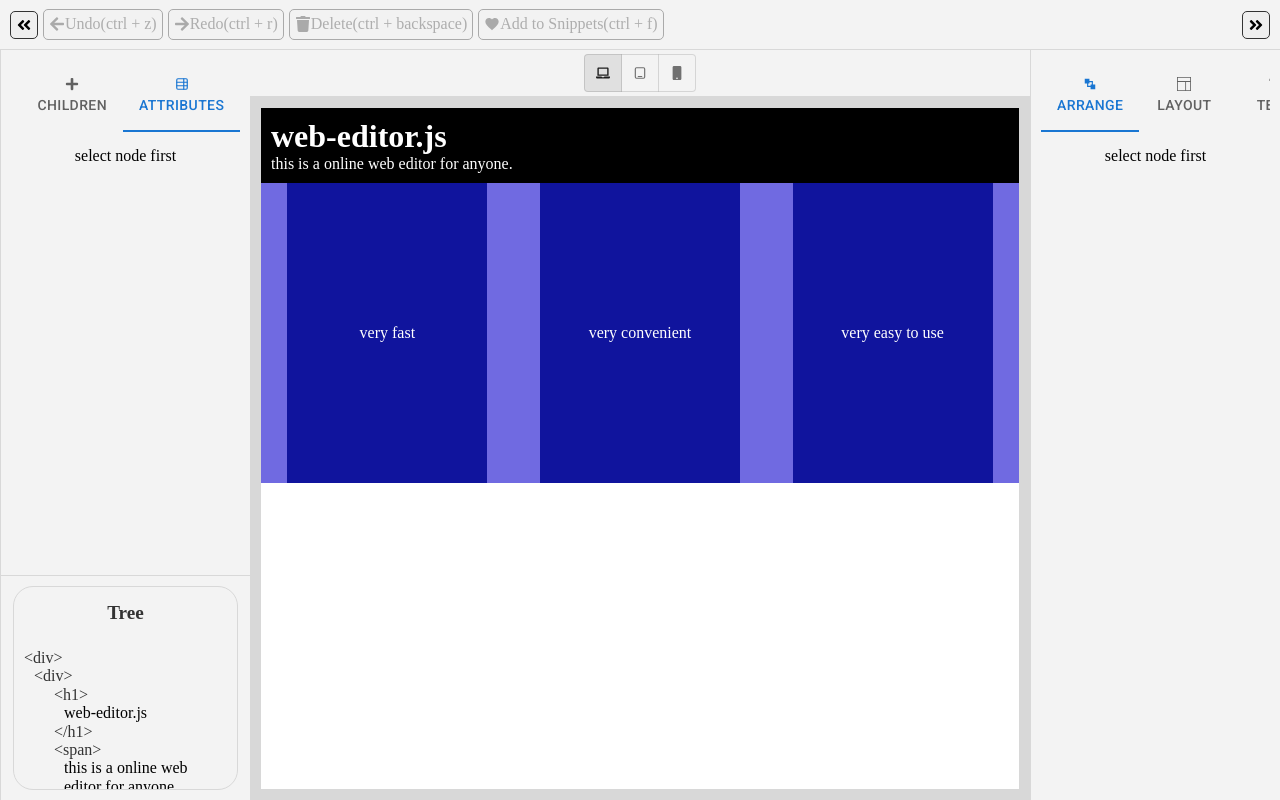
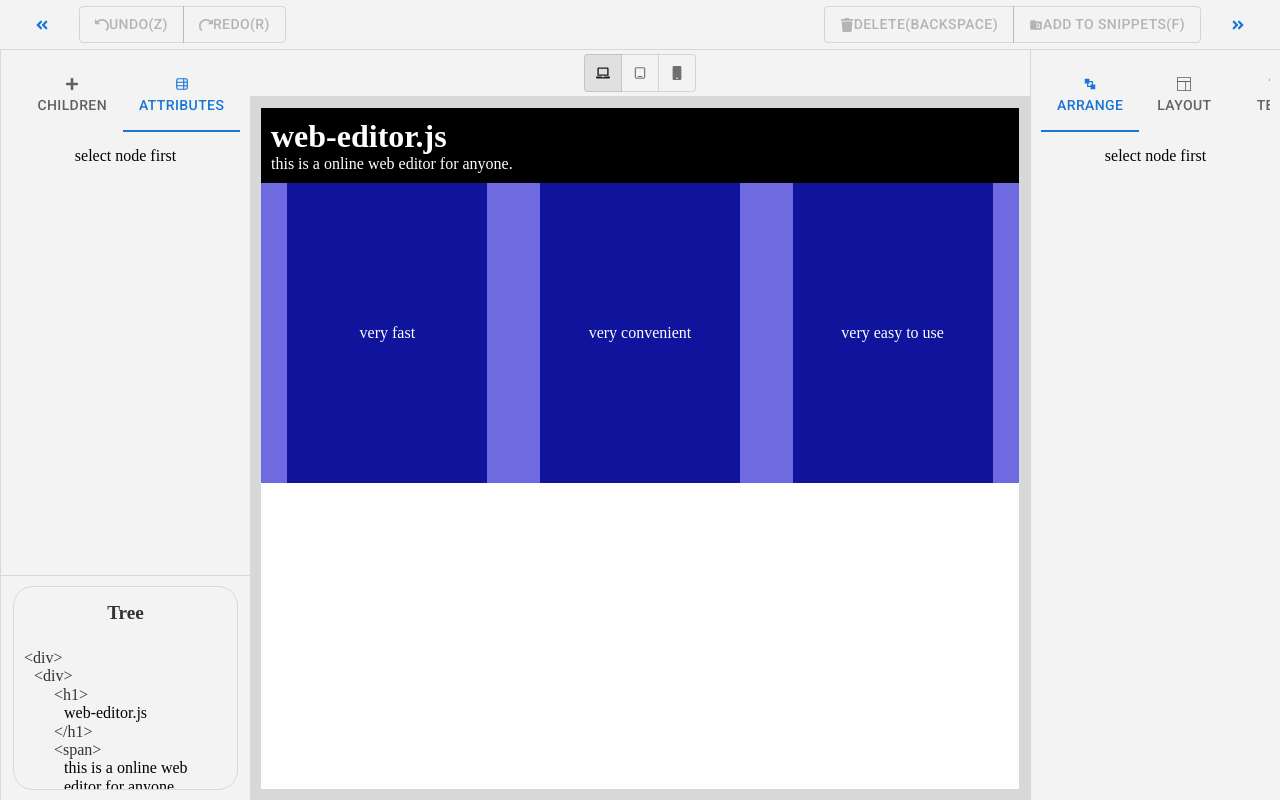
Before and after one commit to jasonlinkai/web-editor, a React (Create React App) app: page / in a window 1280 px wide. Built offline with nearby package versions, Linux system fonts and the light colour scheme; no server answers.

Commit message:
update: action bar

```diff
--- a/src/WebEditor/components/ActionBar/index.tsx
+++ b/src/WebEditor/components/ActionBar/index.tsx
@@ -1,18 +1,12 @@
 import styles from "./ActionBar.module.scss";
 import { useCallback, useEffect } from "react";
 import { observer } from "mobx-react-lite";
-import {
-  FaAngleDoubleLeft,
-  FaAngleDoubleRight,
-  FaArrowLeft,
-  FaArrowRight,
-  FaTrash,
-} from "react-icons/fa";
-import {
-  MdFavorite
-} from "react-icons/md"
+import { FaAngleDoubleLeft, FaAngleDoubleRight, FaTrash } from "react-icons/fa";
+import { MdSnippetFolder } from "react-icons/md";
+import { ImRedo, ImUndo } from "react-icons/im";
+import ButtonGroup from "@mui/material/ButtonGroup";
+import Button from "@mui/material/Button";
 import { useStores } from "../../../mobx/useMobxStateTreeStores";
-import ActionButton from "../../components/ActionButton";
 
 export const actionBarHeight = 50;
 
@@ -78,7 +72,12 @@ const ActionBar: React.FC = observer(() => {
       window.removeEventListener("keyup", onShortCutRedo);
       window.removeEventListener("keyup", onShortCutAddToSnippets);
     };
-  }, [onShortCutDelete, onShortCutUndo, onShortCutRedo, onShortCutAddToSnippets]);
+  }, [
+    onShortCutDelete,
+    onShortCutUndo,
+    onShortCutRedo,
+    onShortCutAddToSnippets,
+  ]);
 
   return (
     <div
@@ -86,7 +85,7 @@ const ActionBar: React.FC = observer(() => {
       style={{ height: `${actionBarHeight}px` }}
     >
       <div className={styles.actionBarLeftArea}>
-        <ActionButton
+        <Button
           onClick={() => {
             setIsLeftDrawerOpen(!isLeftDrawerOpen);
           }}
@@ -100,24 +99,21 @@ const ActionBar: React.FC = observer(() => {
               }}
             />
           )}
-        </ActionButton>
-        <ActionButton
-          IconComponent={FaArrowLeft}
-          isDisable={!canUndo}
-          onClick={canUndo ? undoAst : undefined}
-        >
-          Undo(ctrl + z)
-        </ActionButton>
-        <ActionButton
-          IconComponent={FaArrowRight}
-          isDisable={!canRedo}
-          onClick={canRedo ? redoAst : undefined}
-        >
-          Redo(ctrl + r)
-        </ActionButton>
-        <ActionButton
-          IconComponent={FaTrash}
-          isDisable={!selectedAstNode?.isSelfCanBeDeleted}
+        </Button>
+        <ButtonGroup>
+          <Button disabled={!canUndo} onClick={canUndo ? undoAst : undefined}>
+            <ImUndo></ImUndo>
+            Undo(z)
+          </Button>
+          <Button disabled={!canRedo} onClick={canRedo ? redoAst : undefined}>
+            <ImRedo></ImRedo>Redo(r)
+          </Button>
+        </ButtonGroup>
+      </div>
+      <div className={styles.actionBarRightArea}>
+        <ButtonGroup>
+          <Button
+            disabled={!selectedAstNode?.isSelfCanBeDeleted}
             onClick={
               selectedAstNode?.isSelfCanBeDeleted
                 ? () => {
@@ -126,22 +122,20 @@ const ActionBar: React.FC = observer(() => {
                 : undefined
             }
           >
-          Delete(ctrl + backspace)
-        </ActionButton>
-        <ActionButton
-          IconComponent={MdFavorite}
-          isDisable={!selectedAstNode}
+            <FaTrash></FaTrash>Delete(backspace)
+          </Button>
+          <Button
+            disabled={!selectedAstNode}
             onClick={() => {
               if (selectedAstNode) {
                 pushToSnippets(selectedAstNode);
               }
             }}
           >
-          Add to Snippets(ctrl + f)
-        </ActionButton>
-      </div>
-      <div className={styles.actionBarRightArea}>
-        <ActionButton
+            <MdSnippetFolder></MdSnippetFolder>Add to Snippets(f)
+          </Button>
+        </ButtonGroup>
+        <Button
           onClick={() => {
             setIsRightDrawerOpen(!isRightDrawerOpen);
           }}
@@ -155,7 +149,7 @@ const ActionBar: React.FC = observer(() => {
               }}
             />
           )}
-        </ActionButton>
+        </Button>
       </div>
     </div>
   );
```
Lines whose indentation alone changed are shown as unchanged.
